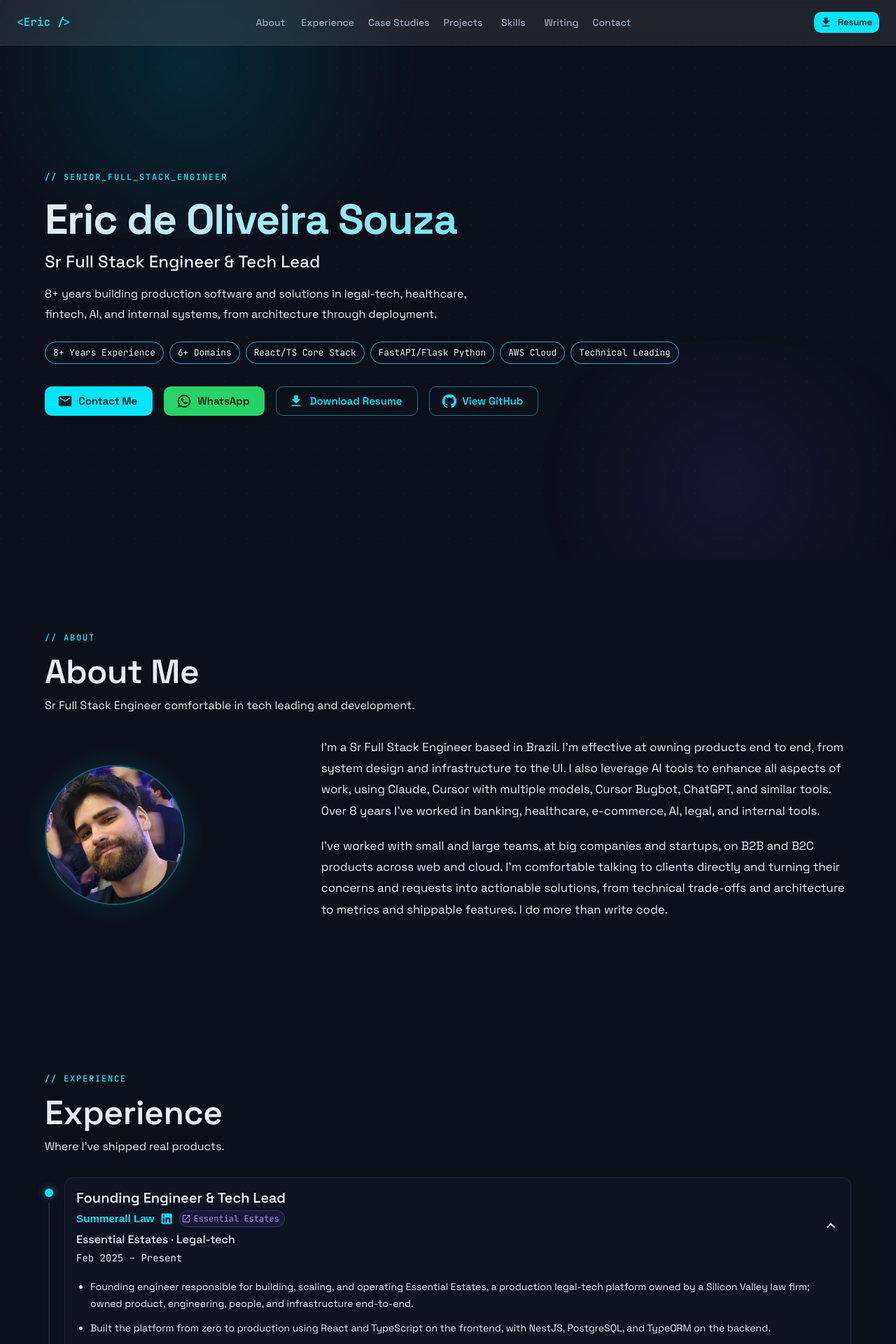
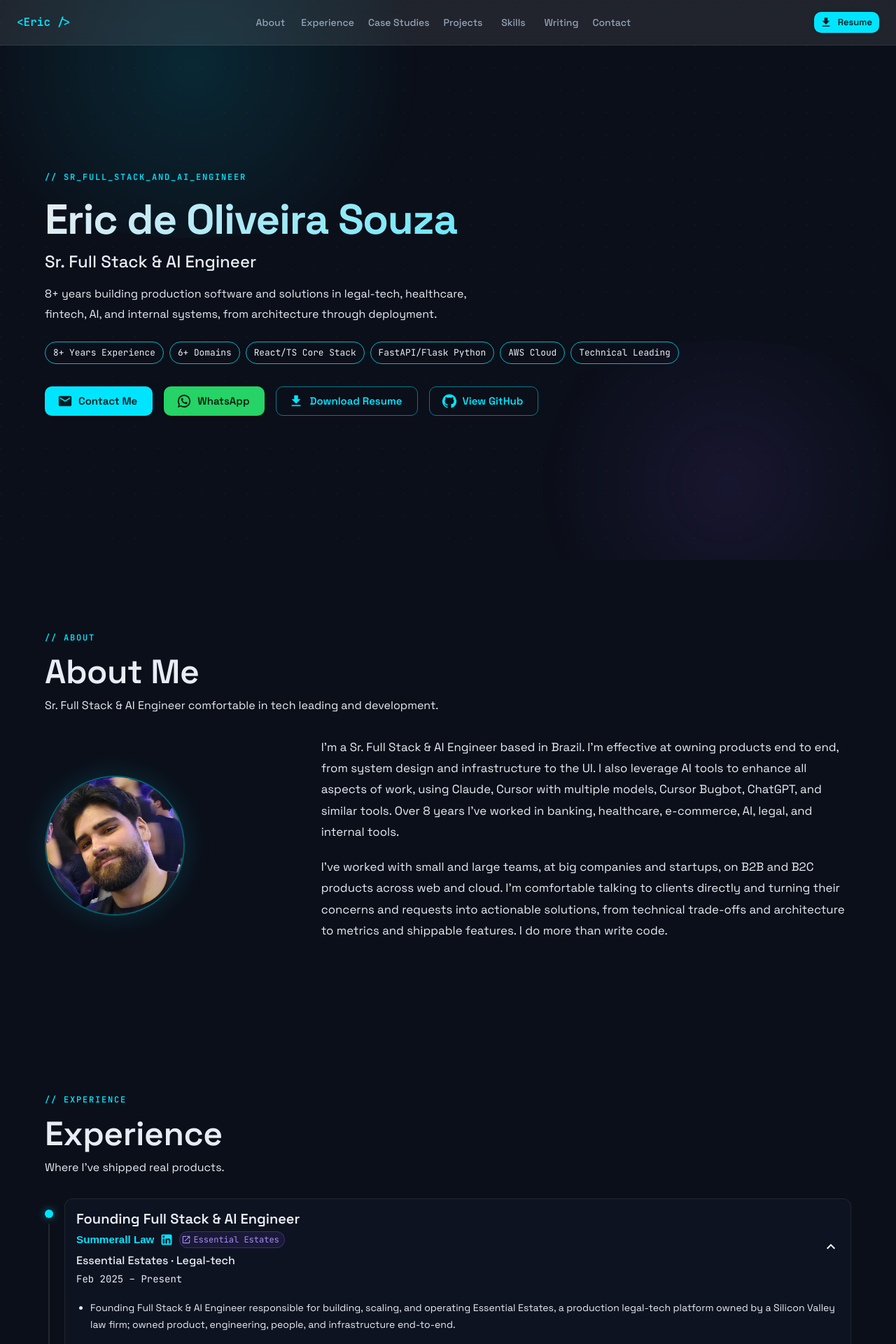
Before and after one commit to Eric-Souza/portfolio, a React (Vite) app: page / in a window 1280 px wide. Shown: the top 1920 px of the page at 70% size. Built offline with nearby package versions, Linux system fonts and the light colour scheme.

Commit message:
Rebrand as Sr. Full Stack and AI Engineer and split AI skills.

```diff
--- a/src/App.tsx
+++ b/src/App.tsx
@@ -13,18 +13,18 @@ import { Contact } from './components/sections/Contact';
 
 function App() {
   const description =
-    'Sr Full Stack Engineer and Tech Lead with 8+ years building software in legal-tech, healthcare, fintech, and AI.';
+    'Sr. Full Stack & AI Engineer with 8+ years building software and solutions in legal-tech, healthcare, fintech, AI, and internal systems.';
 
   return (
     <>
       <Helmet>
         <title>Eric Portfolio</title>
         <meta name="description" content={description} />
-        <meta property="og:title" content="Eric Portfolio, Sr Full Stack Engineer & Tech Lead" />
+        <meta property="og:title" content="Eric Portfolio, Sr. Full Stack & AI Engineer" />
         <meta property="og:description" content={description} />
         <meta property="og:type" content="website" />
         <meta name="twitter:card" content="summary_large_image" />
-        <meta name="twitter:title" content="Eric Portfolio, Sr Full Stack Engineer & Tech Lead" />
+        <meta name="twitter:title" content="Eric Portfolio, Sr. Full Stack & AI Engineer" />
         <meta name="twitter:description" content={description} />
       </Helmet>
 
--- a/src/components/sections/About.tsx
+++ b/src/components/sections/About.tsx
@@ -6,7 +6,7 @@ import { alpha } from '@mui/material/styles';
 
 export function About() {
   return (
-    <Section id="about" title="About Me" subtitle="Sr Full Stack Engineer comfortable in tech leading and development.">
+    <Section id="about" title="About Me" subtitle="Sr. Full Stack & AI Engineer comfortable in tech leading and development.">
       <Grid container spacing={4} sx={{ alignItems: 'center' }}>
         <Grid size={{ xs: 12, md: 4 }}>
           <motion.div
--- a/src/components/sections/Hero.tsx
+++ b/src/components/sections/Hero.tsx
@@ -47,7 +47,7 @@ export function Hero() {
               color="primary"
               sx={{ fontFamily: monoFont, letterSpacing: '0.15em', fontWeight: 600 }}
             >
-              // senior_full_stack_engineer
+              // sr_full_stack_and_ai_engineer
             </Typography>
           </motion.div>
 
--- a/src/data/caseStudies.ts
+++ b/src/data/caseStudies.ts
@@ -13,7 +13,7 @@ export const caseStudies: CaseStudy[] = [
     problem:
       'Summerall Law, a Silicon Valley law firm, needed a real platform for estate planning workflows in Essential Estates, replacing manual work with something they could run in production.',
     approach:
-      'As founding engineer, I built Essential Estates from scratch: React/TypeScript frontend, NestJS API with PostgreSQL, AWS (S3, EC2, RDS, CloudFront, ACM), and AI features in Python with FastAPI and Flask, plus LLMs and RAG for document processing.',
+      'As founding Full Stack & AI Engineer, I built Essential Estates from scratch: React/TypeScript frontend, NestJS API with PostgreSQL, AWS (S3, EC2, RDS, CloudFront, ACM), and AI features in Python with FastAPI and Flask, plus LLMs and RAG for document processing.',
     impact:
       'Shipped Essential Estates to production, hired and led the engineering team, set up code review and CI/CD with GitHub Actions, and added GA4 to track how people use the product.',
     stack: [
--- a/src/data/experience.ts
+++ b/src/data/experience.ts
@@ -3,7 +3,7 @@ import type { Experience } from './types';
 export const experience: Experience[] = [
   {
     id: 'summerall',
-    role: 'Founding Engineer & Tech Lead',
+    role: 'Founding Full Stack & AI Engineer',
     company: 'Summerall Law',
     companyUrl: 'https://www.summeralllaw.com',
     companyLinkedIn: 'https://www.linkedin.com/company/summerall-law',
@@ -12,7 +12,7 @@ export const experience: Experience[] = [
     period: 'Feb 2025 – Present',
     domain: 'Essential Estates · Legal-tech',
     bullets: [
-      'Founding engineer responsible for building, scaling, and operating Essential Estates, a production legal-tech platform owned by a Silicon Valley law firm; owned product, engineering, people, and infrastructure end-to-end.',
+      'Founding Full Stack & AI Engineer responsible for building, scaling, and operating Essential Estates, a production legal-tech platform owned by a Silicon Valley law firm; owned product, engineering, people, and infrastructure end-to-end.',
       'Built the platform from zero to production using React and TypeScript on the frontend, with NestJS, PostgreSQL, and TypeORM on the backend.',
       'Led architecture and system design across API design, data modeling, scalability, maintainability, and reliable frontend/backend contracts.',
       'Designed and managed AWS infrastructure using S3, EC2, RDS, CloudFront, and ACM, with GitHub Actions CI/CD for automated deployments and reliability.',
--- a/src/data/profile.ts
+++ b/src/data/profile.ts
@@ -2,7 +2,7 @@ import type { NavItem, Profile } from './types';
 
 export const profile: Profile = {
   name: 'Eric de Oliveira Souza',
-  title: 'Sr Full Stack Engineer & Tech Lead',
+  title: 'Sr. Full Stack & AI Engineer',
   tagline:
     '8+ years building production software and solutions in legal-tech, healthcare, fintech, AI, and internal systems, from architecture through deployment.',
   email: 'eric.bh18souza@gmail.com',
@@ -13,7 +13,7 @@ export const profile: Profile = {
     'Open to senior and lead remote roles · Flexible US business hours',
   avatarSrc: '/avatar.jpg',
   about: [
-    "I'm a Sr Full Stack Engineer based in Brazil. I'm effective at owning products end to end, from system design and infrastructure to the UI. I also leverage AI tools to enhance all aspects of work, using Claude, Cursor with multiple models, Cursor Bugbot, ChatGPT, and similar tools. Over 8 years I've worked in banking, healthcare, e-commerce, AI, legal, and internal tools.",
+    "I'm a Sr. Full Stack & AI Engineer based in Brazil. I'm effective at owning products end to end, from system design and infrastructure to the UI. I also leverage AI tools to enhance all aspects of work, using Claude, Cursor with multiple models, Cursor Bugbot, ChatGPT, and similar tools. Over 8 years I've worked in banking, healthcare, e-commerce, AI, legal, and internal tools.",
     "I've worked with small and large teams, at big companies and startups, on B2B and B2C products across web and cloud. I'm comfortable talking to clients directly and turning their concerns and requests into actionable solutions, from technical trade-offs and architecture to metrics and shippable features. I do more than write code.",
   ],
   links: {
--- a/src/data/skills.ts
+++ b/src/data/skills.ts
@@ -70,20 +70,29 @@ export const skillGroups: SkillGroup[] = [
     skills: ['Jest', 'Vitest', 'Code Review', 'E2E Testing'],
   },
   {
-    category: 'AI',
+    category: 'AI Workflow Tools',
     description:
-      'Experience with AI integrations using LLMs (OpenAI), RAG, and related tooling. Document processing is one example, but there is plenty more you can do with AI in a product.',
+      'Using AI to enhance day-to-day engineering workflows, from coding and review to planning and delivery.',
+    skills: [
+      'Cursor',
+      'Claude',
+      'ChatGPT',
+      'Cursor Bugbot',
+      'AI-Assisted Development',
+    ],
+  },
+  {
+    category: 'AI Engineering',
+    description:
+      'Building AI integrations with LLMs (OpenAI), RAG, and related tooling. Document processing is one example, but there is plenty more you can do with AI in a product.',
     skills: [
       'AI Integrations',
       'LLMs',
       'OpenAI',
       'RAG',
-      'Claude',
-      'ChatGPT',
-      'Cursor',
-      'Cursor Bugbot',
+      'LangChain',
+      'FastAPI',
       'Document Processing',
-      'AI-Assisted Development',
     ],
   },
   {
```
